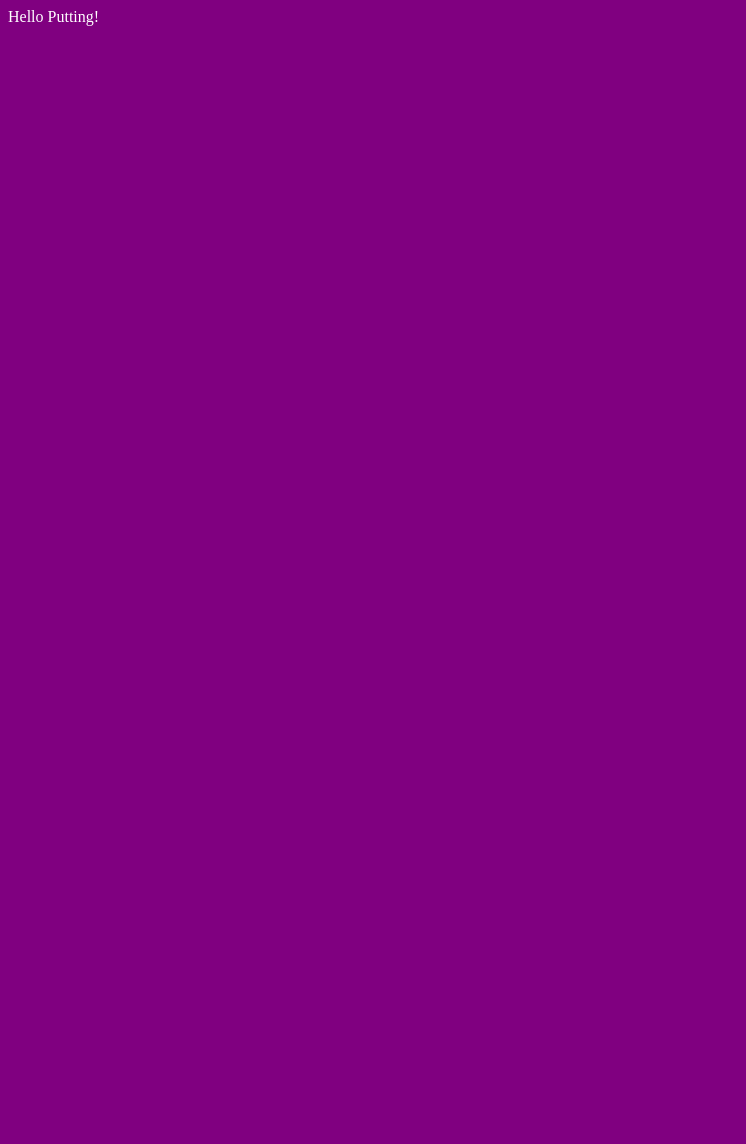
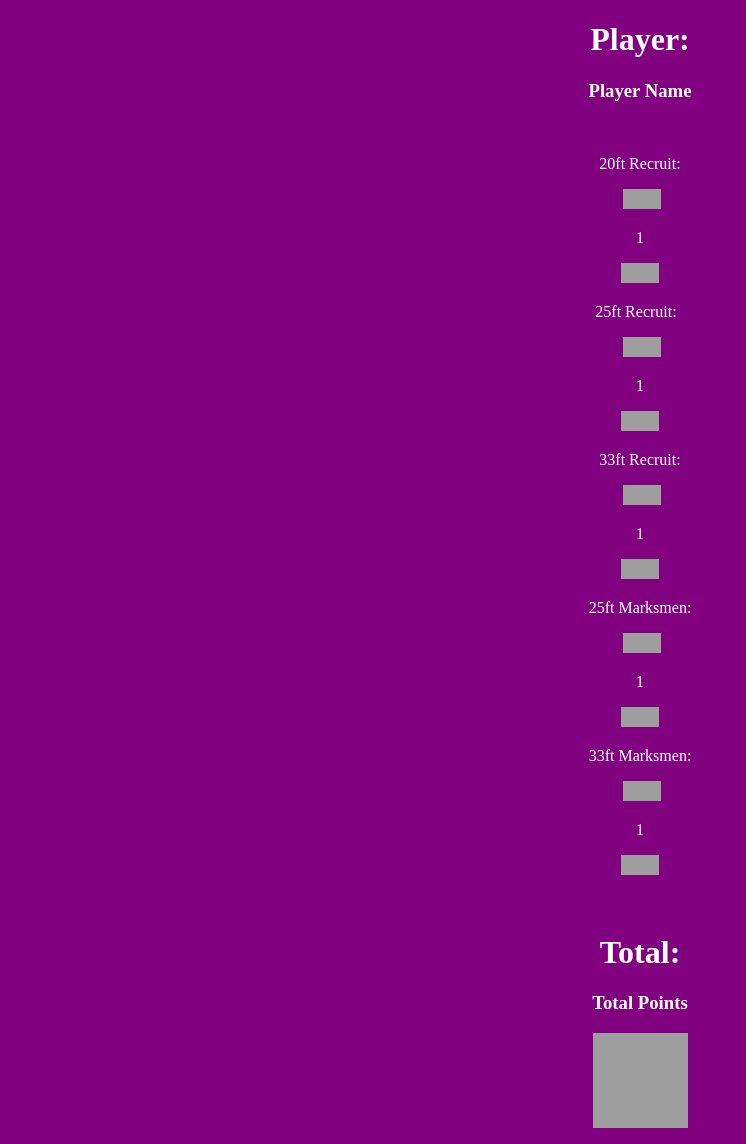
Before and after one commit to matthewwolfii/websitestuff, a PHP site: page / in a window 1280 px wide. Before the commit the part shown is almost empty. Shown: the whole page, without its empty margins (0-746 px from the left). Before the commit the page ends 26 px from the top, so only its background shows below. Run offline with PHP 8.4, Linux system fonts and the light colour scheme; grey boxes are pictures that could not be loaded.

Commit message:
update ui

```diff
--- a/putting/index-style.css
+++ b/putting/index-style.css
@@ -1,4 +1,4 @@
-body{
+html{
     background-color: purple;
     color: white;
 }
--- a/putting/index.html
+++ b/putting/index.html
@@ -3,7 +3,31 @@
 <head>
     <link href="index-style.css" type="text/css" rel="stylesheet" />
 </head>
-<body>
-    Hello Putting!
-    </body>
+<h1 style="text-align: center;">Player:</h1>
+<h3 style="text-align: center;">Player Name</h3>
+<p>&nbsp;</p>
+<p style="text-align: center;">20ft Recruit:</p>
+<p style="text-align: center;">&nbsp;<img src="https://github.com/matthewwolfii/websitestuff/raw/master/putting/uparrow.png" alt="up" width="38" height="20" /></p>
+<p style="text-align: center;">1</p>
+<p style="text-align: center;"><img src="https://github.com/matthewwolfii/websitestuff/raw/master/putting/downarrow.png" alt="uparrow" width="38" height="20" /></p>
+<p style="text-align: center;">25ft Recruit:&nbsp;&nbsp;</p>
+<p style="text-align: center;">&nbsp;<img src="https://github.com/matthewwolfii/websitestuff/raw/master/putting/uparrow.png" alt="up" width="38" height="20" /></p>
+<p style="text-align: center;">1</p>
+<p style="text-align: center;"><img src="https://github.com/matthewwolfii/websitestuff/raw/master/putting/downarrow.png" alt="uparrow" width="38" height="20" /></p>
+<p style="text-align: center;">33ft Recruit:</p>
+<p style="text-align: center;">&nbsp;<img src="https://github.com/matthewwolfii/websitestuff/raw/master/putting/uparrow.png" alt="up" width="38" height="20" /></p>
+<p style="text-align: center;">1</p>
+<p style="text-align: center;"><img src="https://github.com/matthewwolfii/websitestuff/raw/master/putting/downarrow.png" alt="uparrow" width="38" height="20" /></p>
+<p style="text-align: center;">25ft Marksmen:</p>
+<p style="text-align: center;">&nbsp;<img src="https://github.com/matthewwolfii/websitestuff/raw/master/putting/uparrow.png" alt="up" width="38" height="20" /></p>
+<p style="text-align: center;">1</p>
+<p style="text-align: center;"><img src="https://github.com/matthewwolfii/websitestuff/raw/master/putting/downarrow.png" alt="uparrow" width="38" height="20" /></p>
+<p style="text-align: center;">33ft Marksmen:</p>
+<p style="text-align: center;">&nbsp;<img src="https://github.com/matthewwolfii/websitestuff/raw/master/putting/uparrow.png" alt="up" width="38" height="20" /></p>
+<p style="text-align: center;">1</p>
+<p style="text-align: center;"><img src="https://github.com/matthewwolfii/websitestuff/raw/master/putting/downarrow.png" alt="uparrow" width="38" height="20" /></p>
+<p style="padding-left: 90px; text-align: center;">&nbsp;</p>
+<h1 style="text-align: center;">Total:</h1>
+<h3 style="text-align: center;">Total Points</h3>
+<p><img style="display: block; margin-left: auto; margin-right: auto;" src="https://github.com/matthewwolfii/websitestuff/raw/master/putting/submit-button.png" alt="submit" width="95" height="95" /></p>
 </html>
```
